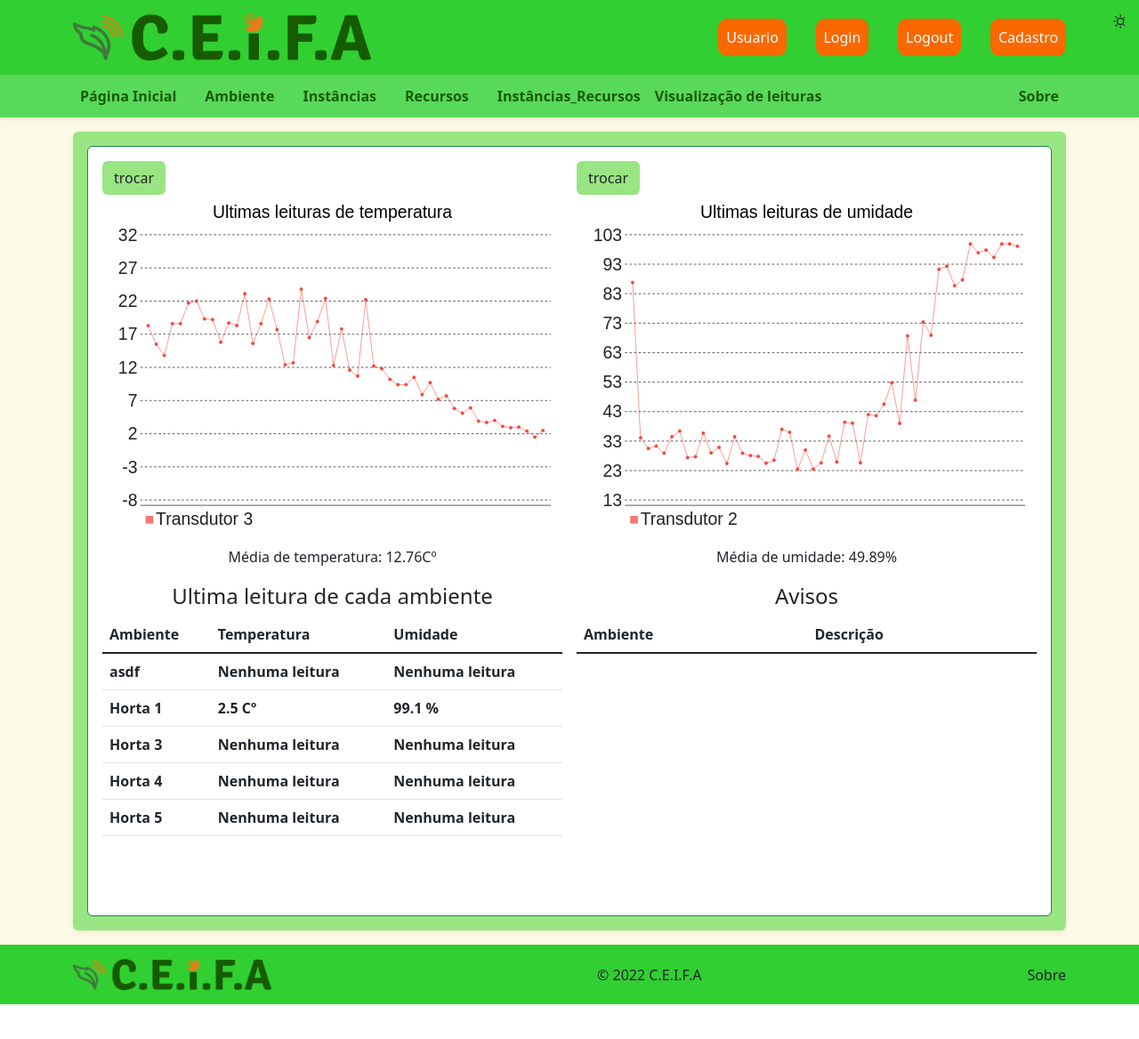
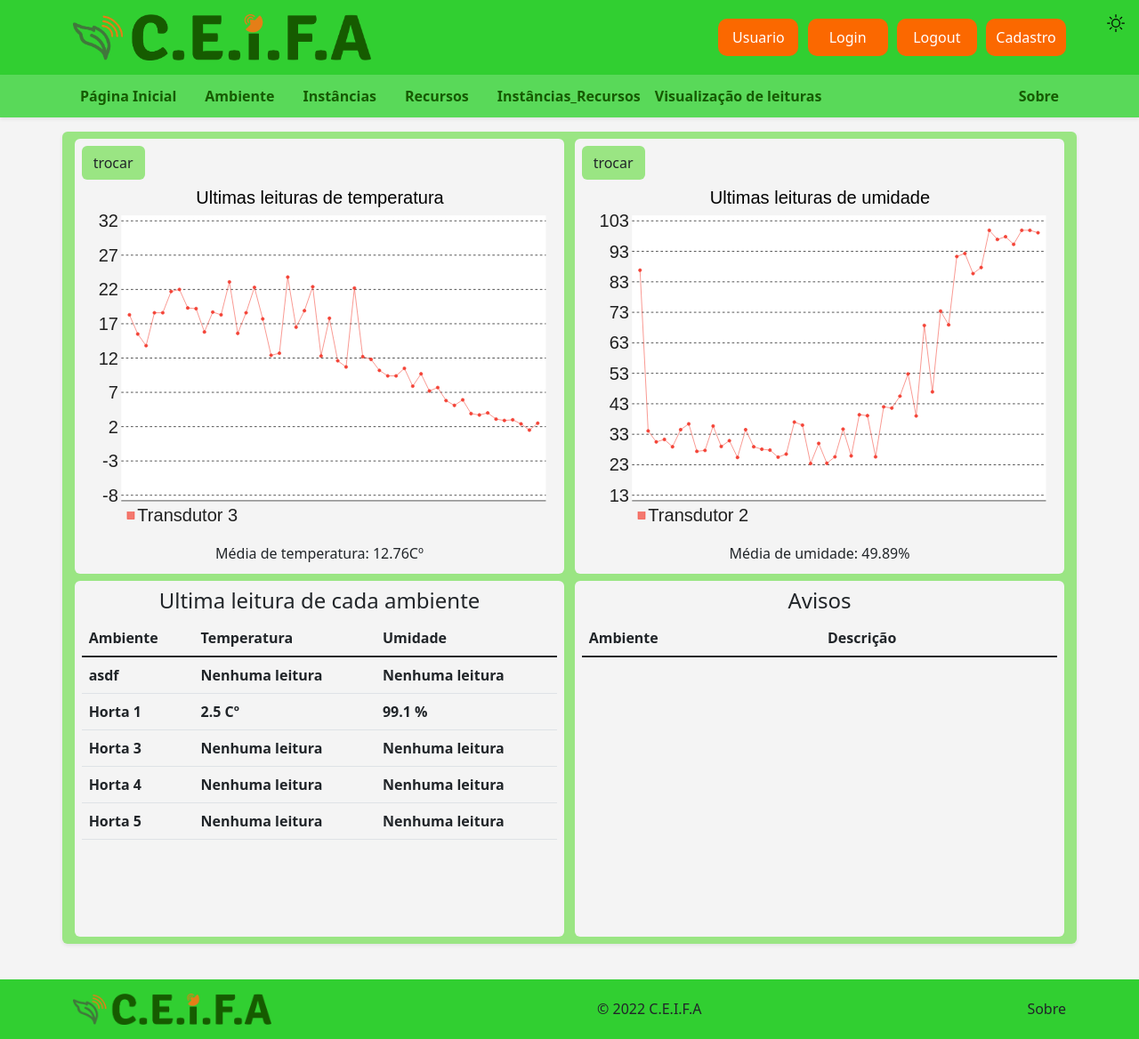
Before and after one commit to fabricioifc/Fazendinha, a Flask app: page /home in a window 1280 px wide. Shown: the whole page at 89% size. Before the commit the page ends 1129 px from the top, so only its background shows below. Run offline with Flask 2, Linux system fonts and the light colour scheme; a user stored in the database is signed in; data comes from the database, SQL or seed files in the repository; lists and menus that the app fills with data are empty; some libraries are stand-ins or nearby versions.

Commit message:
mudanca na index  ou pagina inicial

```diff
--- a/frontend/static/css/style.css
+++ b/frontend/static/css/style.css
@@ -1,5 +1,4 @@
 /* verde */
-
 
 .bg-0 { background-color: #E3FBDB }
 .bg-1 { background-color: #9AE583 }
@@ -12,17 +11,20 @@
 .bg-laranja:hover { background-color: #FFC68A }
 
 /*background*/
-.bgBody{background-color: #fcf9e4;}
+.bgBody{background-color: #f4f4f4;}
 .bgNav{background-color: #FFFFFF32;}
 .bgHeader{background-color: #31CF31;}
 .bgFooter{background-color: #31CF31;}
 .bgBorder{background-color: #9AE583;}
-.bgWhite{background-color: #fcf9e4;}
+.bgBlock{background-color: #f4f4f4;}
+.bgTransparent{background-color: transparent;}
 
 /*border*/
 .bordermain{border-color: #FB6800;}
 .borderGreen{border-color: #165b00;}
 .borderStart{border-style: solid; border-color: #9AE583; border-bottom: 0px;border-top: 0px;border-right: 0px;}
+.borderPgPrincipal{border-style: solid; border-color: #9AE583;}
+
 /*text*/
 p{margin: 0px;}
 .textwhite{color: #FFFFFF;}
@@ -30,7 +32,7 @@ p{margin: 0px;}
 .textgreen:hover{color: #FFFFFF; text-decoration: none;}
 .pTextWidth{font-size: 100%;}
 
-/*tamanho*/
+/*Width*/
 .t1{width: 1%;}
 .t50{width: 50%;}
 .t100{width: 100%;}
@@ -40,17 +42,26 @@ p{margin: 0px;}
 .t45{width: 45%;}
 .t75{width: 75%;}
 .t25{width: 25%;}
+.t49{width: 49%;}
+
 /*button*/
-.bgbutton{background-color: #FB6800;padding: 2.25%;border-radius: 10px; border-color: #ffffff00;}
-.bgbutton:hover{background-color: #FF8D3D;}
-.textbutton{text-decoration: none;font-size: 100%;}
-.textbutton:hover{text-decoration: none;color: #FFFFFF;}
+.bgButton{background-color: #FB6800;padding: 2.25%;border-radius: 10px; border-color: #ffffff00;width: 90px;}
+.bgButton:hover{background-color: #FF8D3D;}
+.textButton{text-decoration: none;font-size: 100%;}
+.textButton:hover{text-decoration: none;color: #FFFFFF;}
 .bgButtonCancel{background-color: #FB6800;padding: 2.25%;border-radius: 10px; border-color: #ffffff00; color: #FFFFFF; font-weight: bolder;}
-.bgbuttonAccept{background-color: #FB6800;padding: 2.25%;border-radius: 10px; border-color: #ffffff00; color: #FFFFFF; font-weight: bolder;}
+.bgButtonCancel:hover{background-color: #FF8D3D;}
+.bgButtonAccept{background-color: #FB6800;padding: 2.25%;border-radius: 10px; border-color: #ffffff00; color: #FFFFFF; font-weight: bolder;}
+.bgButtonAccept:hover{background-color: #FF8D3D;}
+
 /*altura*/
 .hAmbiente{height: calc(50vh);}
+.hPgB{height: 50vh;}
 /*tema dark*/
 .absolut{position: absolute;right: 0; margin: 1.25%;}
-.temaWidth{width: 1%}
-.temaHeight{height: 2%;}
-.temabackground{background-image: url(../img/sun.svg);background-repeat: no-repeat;background-size:cover ;}
+.themaWidth{width: 20px}
+.themaHeight{height: 20px;}
+.themabackground{background-image: url(../img/sun.svg);background-repeat: no-repeat;background-size:cover ;}
+/*overflow*/
+.overflowAuto{overflow: auto;}
+.overflowY{overflow-x: hidden;overflow-y: scroll;}
--- /dev/null
+++ b/frontend/static/javascript/darkthema.js
@@ -0,0 +1,24 @@
+function dark() {
+
+    var bgBody = window.document.querySelectorAll(".bgBody");
+    var bgNav = window.document.querySelectorAll(".bgNav");
+    var bgWhite = window.document.querySelectorAll(".bgWhite");
+    var themabackground = window.document.getElementsByClassName("themabackground");
+
+    if ( themabackground.style.backgroundImage == 'url(../img/sun.svg)') {
+
+        bgBody.style.backgroundColor = "#090909";
+        bgNav.style.backgroundColor = "#FFFFFF32";
+        bgWhite.style.backgroundColor = "#090909";
+        themabackground.style.backgroundImage = "url(../img/moon.svg)";
+
+    }else {
+
+        bgBody.style.backgroundColor = "#f9f9f9";
+        bgNav.style.backgroundColor = "#FFFFFF32";
+        bgWhite.style.backgroundColor = "#f9f9f9";
+        themabackground.style.backgroundImage = "url(../img/sun.svg)";
+
+    }
+}
+ /*talvez n mude a imagem pq esta sendo executado em outro dir*/
--- a/frontend/templates/cadastroAmbientes.html
+++ b/frontend/templates/cadastroAmbientes.html
@@ -5,7 +5,7 @@
 {% block content %}
 
 <section class="container mt-5 bgBorder p-2 rounded shadow-sm">
-    <div class="bgWhite rounded">
+    <div class="bgBlock rounded">
 
       <div class="d-flex justify-content-evenly align-items-center hAmbiente">
 
@@ -46,7 +46,7 @@
               </div>
 
               <div class="d-flex mt-3">
-                <button type="submit" class="bgbuttonAccept t75 ">Cadastrar</button>
+                <button type="submit" class="bgButtonAccept t75 ">Cadastrar</button>
                 <input type="reset" class="bgButtonCancel t25 ms-3">
               </div>
 
--- a/frontend/templates/index.html
+++ b/frontend/templates/index.html
@@ -3,11 +3,12 @@
 
 
 {% block content %}
-<div class="container">
-    <div class="p-3 bg-1 rounded shadow-sm">
-        <div class="p-3 bg-white rounded border border-success">
-            <div class="row row-cols-1 g-3">
-                <div class="col-12 col-lg-6">
+
+<div class="container bgBorder p-0 rounded shadow-sm mb-4">
+
+        <div class="bgTransparent p-2 d-flex flex-wrap justify-content-around align-items-center">
+
+                <div class="t49 p-2 bgBlock rounded mb-2">
                     {% if chart_temp != null %}
                     <div id="graphTempLastRead">
                         <button onclick="hiddenTempLastReads()" id="butHiddenGraphTempLastRead" class="btn" style="background-color: #9AE583;">trocar</button>
@@ -28,7 +29,7 @@
                     </div>
                 </div>
 
-                <div class="col-12 col-lg-6">
+                <div class="t49 p-2 bgBlock rounded mb-2">
                     {% if chart_humi != null %}
                     <div id="graphHumiLastRead">
                         <button onclick="hiddenHumiLastReads()" id="butHiddenGraphHumiLastRead" class="btn" style="background-color: #9AE583;">trocar</button>
@@ -48,10 +49,13 @@
                         {% endif %}
                     </div>
                 </div>
-                <div class="col-12 col-lg-6">
+
+                <div class="t49 p-2 bgBlock rounded overflowAuto hPgB">
+
                     <h4 class="text-center">Ultima leitura de cada ambiente</h4>
-                    <div style=" overflow-y:scroll; height: 20rem;">
-                        <table class="table">
+
+                    <table class="table ">
+
                         <thead>
                             <tr>
                                 <th scope="col">Ambiente</th>
@@ -59,7 +63,9 @@
                                 <th scope="col">Umidade</th>
                             </tr>
                         </thead>
+
                         <tbody class="table-group-divider">
+
                             {% for environment_readings in environment_readings %}
                             <tr>
                                 <th>{{environment_readings['name']}}</th>
@@ -77,32 +83,38 @@
                                 {% endfor %}
                             </tr>
                             {% endfor %}
+
                         </tbody>
+
                     </table>
+
                 </div>
-                </div>
-                <div class="col-12 col-lg-6">
+
+                <div class="t49 p-2 bgBlock rounded overflowAuto hPgB">
+
                     <h4 class="text-center">Avisos</h4>
-                    <div style=" overflow-y:scroll; height: 20rem;">
+
                         <table class="table">
+
                             <thead>
                                 <tr>
                                     <th scope="col">Ambiente</th>
                                     <th scope="col">Descrição</th>
                                 </tr>
                             </thead>
+
                             <tbody class="table-group-divider">
                                 <tr>
 
                                 </tr>
                             </tbody>
+
                         </table>
-                    </div>
+
                 </div>
 
         </div>
-        </div>
-    </div>
+
 </div>
 
 <script type="text/javascript">
--- a/frontend/templates/mainBase.html
+++ b/frontend/templates/mainBase.html
@@ -21,20 +21,21 @@
     <header class="bgHeader">
 
 
-                <a type="button" id="" value="" onclick="" href="" class="absolut temaWidth temaHeight temabackground t100"></a>
+                <a type="button" onclick="dark()" class="absolut themaWidth themaHeight themabackground t100"></a>
 
+                    <script src="../static/javascript/darkthema.js"></script>
 
             <div class="container d-flex justify-content-between d-flex py-3">
                 <div class="t30">
                         <img src="../static/img/logo.png" width="100%" alt="">
                 </div>
 
-                <div class="d-flex justify-content-between text-center align-items-center t35">
-                    <a href="/user" class="textwhite bgbutton textbutton">Usuario</a>
-                    <a href="/login" class="textwhite bgbutton textbutton">Login</a>
-                    <a href="/logout" class="textwhite bgbutton textbutton">Logout</a>
+                <div class="d-flex justify-content-between text-center align-items-center t35 flex-wrap">
+                    <a href="/user" class="textwhite bgButton textButton">Usuario</a>
+                    <a href="/login" class="textwhite bgButton textButton">Login</a>
+                    <a href="/logout" class="textwhite bgButton textButton">Logout</a>
                     {% if session['role_user'] == 'ADMIN' %}
-                    <a href="/cadastro" class="textwhite bgbutton textbutton">Cadastro</a>
+                    <a href="/cadastro" class="textwhite bgButton textButton">Cadastro</a>
                     {% endif %}
                 </div>
             </div>
@@ -109,7 +110,6 @@
         integrity="sha384-pprn3073KE6tl6bjs2QrFaJGz5/SUsLqktiwsUTF55Jfv3qYSDhgCecCxMW52nD2"
         crossorigin="anonymous"></script>
     -->
-    <link rel="stylesheet" href="../static/javascript/darktema.js">
 </body>
 
 </html>
```
Also changed, not shown: frontend/static/javascript/darktema.js (deleted). Lines whose indentation alone changed are shown as unchanged.
